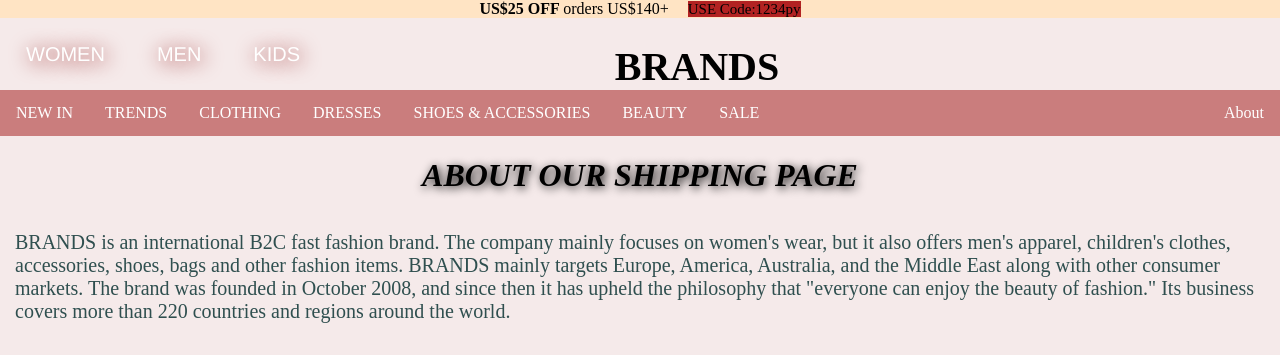
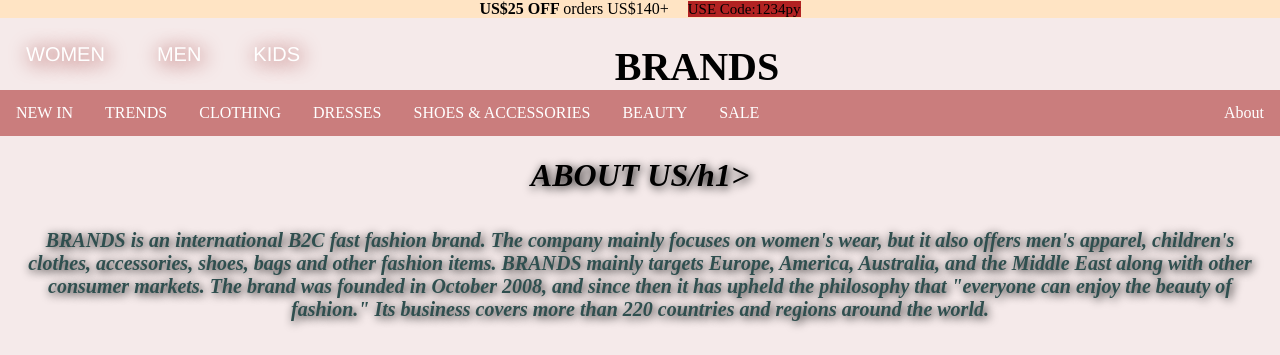
Before and after one commit to youstinaNady/fashion-project, a plain HTML site: page index.html in a window 1280 px wide. Shown: the top 355 px of the page. Drawn offline with nearby package versions, Linux system fonts and the light colour scheme.

Commit message:
Update index.html

```diff
--- a/index.html
+++ b/index.html
@@ -249,7 +249,7 @@ Sale Maternity Clothing
   <li class="right "><a href="index.html">About</a></li>
 </ul>
 
-<h1 style="text-align: center;font-style: italic;text-shadow: 2px 2px 10px black;">ABOUT OUR SHIPPING PAGE</h1>
+<h1 style="text-align: center;font-style: italic;text-shadow: 2px 2px 10px black;">ABOUT US/h1>
 <p style="font-family:'Times New Roman', Times, serif ;font-size: 20px;color: darkslategray;padding:15px;">BRANDS is an international B2C fast fashion brand. The company mainly focuses on women's wear, but it also offers men's apparel, children's clothes, accessories, shoes, bags and other fashion items. BRANDS mainly targets Europe, America, Australia, and the Middle East along with other consumer markets. The brand was founded in October 2008, and since then it has upheld the philosophy that "everyone can enjoy the beauty of fashion." Its business covers more than 220 countries and regions around the world.</p>
 <img style="float: right;" src="Ravin-ss21-mobile-banner_1400x.jpg" alt="fashion" width="550" height="400" class="star">
 <img style="float: left;" src="107471853_954546111674182_8490608998397784311_n.jpg" alt="fashion" width="550" height="400" class="star">
```
